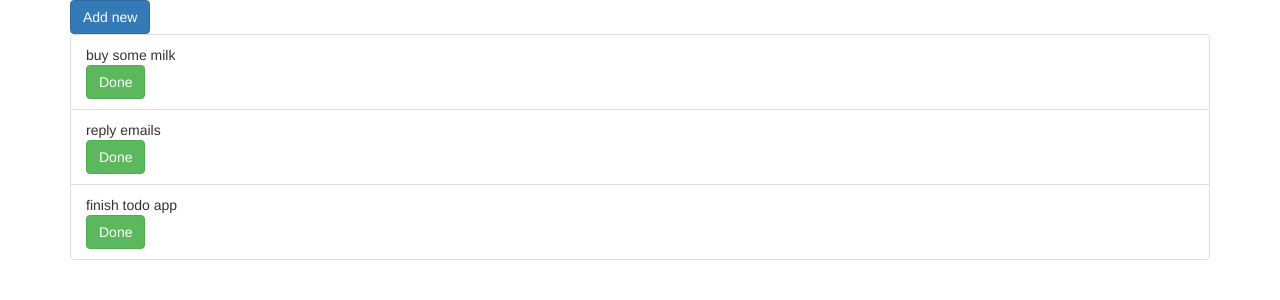
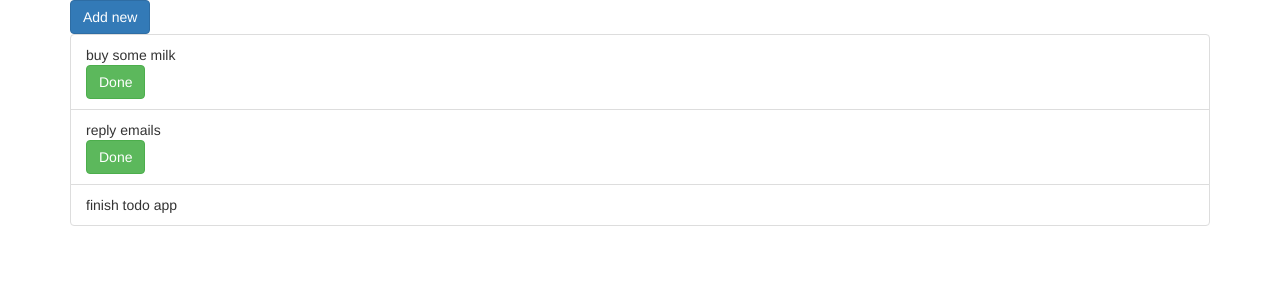
Before and after one commit to reiteristvan/TodoReact, a React app in the folder src/: page / in a window 1280 px wide. Shown: the top 300 px of the page. Built offline with nearby package versions, Linux system fonts and the light colour scheme; the HTML template or start-up script is replaced by a standard one.

Commit message:
Done is functional

```diff
--- a/src/app/components/app.jsx
+++ b/src/app/components/app.jsx
@@ -25,7 +25,7 @@ export default class App extends React.Component {
                 <ul className="list-group">
                     {todoItems.map(task =>
                         <li key={task.id} className="list-group-item">
-                            <Task task={task} onEdit={this.onEdit.bind(this)}/>
+                            <Task task={task} onEdit={this.onEdit.bind(this)} onDone={this.onDone.bind(this)}/>
                         </li>
                     )}
                 </ul>
@@ -47,12 +47,20 @@ export default class App extends React.Component {
         });
     }
 
-    onEdit(value){
-        console.log(value);
-        this.todoService.updateTodoItem(value);
+    onEdit(task){
+        this.todoService.updateTodoItem(task);
 
         this.setState({
           todoItems: this.todoService.getTodoItems()
         });
     }
+
+    onDone(task){
+        task.done = true;
+        this.todoService.updateTodoItem(task);
+
+        this.setState({
+            todoItems: this.todoService.getTodoItems()
+        });
+    }
 }
--- a/src/app/components/task.jsx
+++ b/src/app/components/task.jsx
@@ -24,7 +24,10 @@ export default class Task extends React.Component {
                 <div onClick={this.edit.bind(this)}>
                     {this.props.task.description}
                 </div>
-                <button className="btn btn-success">Done</button>
+                {
+                    !this.props.task.done &&
+                    <button onClick={this.done.bind(this)} className="btn btn-success">Done</button>
+                }
             </div>
         );
     }
@@ -47,6 +50,12 @@ export default class Task extends React.Component {
         });
     }
 
+    done(){
+        if(this.props.onDone){
+            this.props.onDone(this.props.task);
+        }
+    }
+
     checkEnter(e){
         if(e.key === 'Enter'){
             this.finishEdit(e);
```
